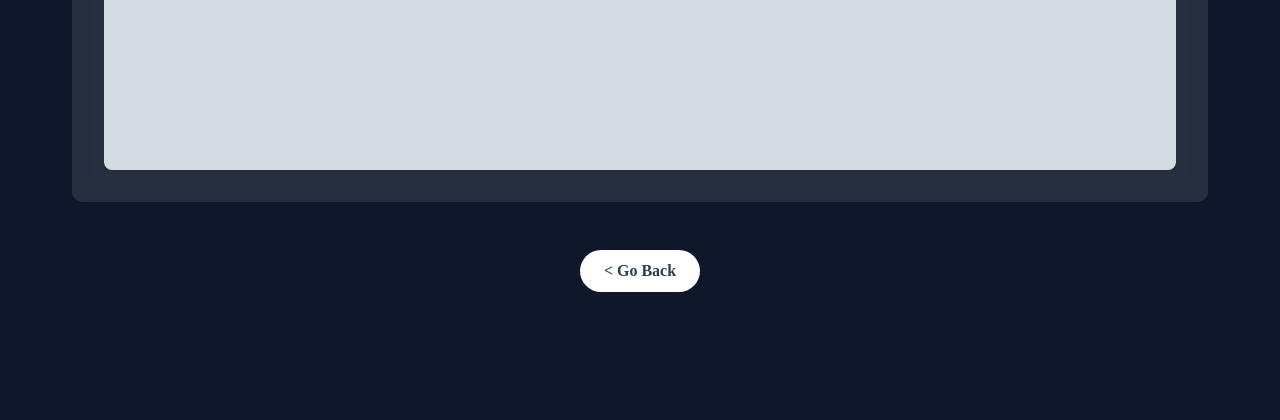
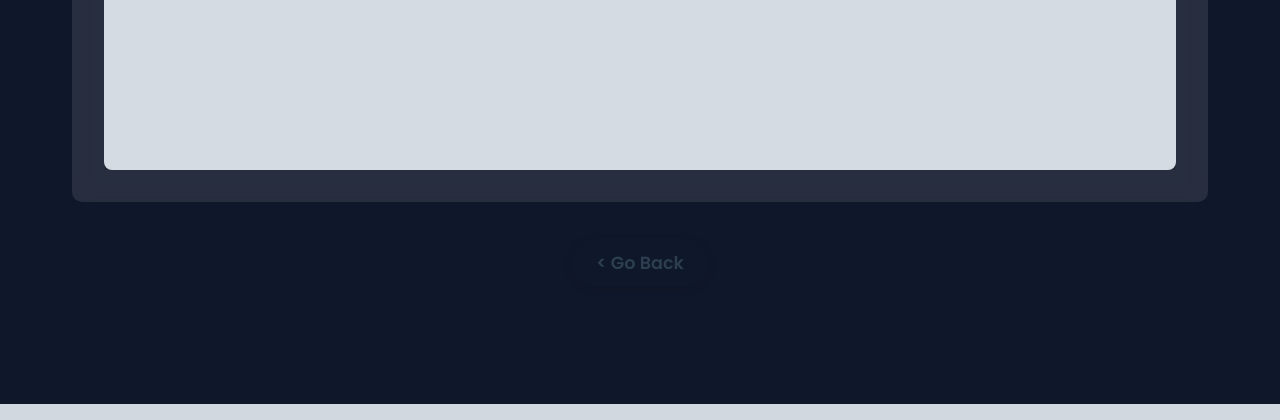
Before and after one commit to SkylarYHU/personal-portfolio-D, a Django app: page /motion-graphics/1 in a window 1280 px wide. Shown: the part 3999-4419 px from the top of the page. Run offline with Django 5.2, Linux system fonts and the light colour scheme; data comes from the database, SQL or seed files in the repository; tables that the repository leaves empty hold one stand-in row (values such as "Sample post"); grey boxes marked "Sample" are stand-in pictures.

Commit message:
Update Motion Graphics go-back button styling
- Remove display: inline-block and background-color: white
- Add font-size: 1.1rem and font-family: Poppins
- Add box-shadow: 0 2px 10px rgba(0, 0, 0, 0.1)
- Maintain existing hover effects and transitions

```diff
--- a/portfolioapp/templates/portfolioapp/motion_graphics_detail.html
+++ b/portfolioapp/templates/portfolioapp/motion_graphics_detail.html
@@ -372,14 +372,15 @@
       }
 
       .motion-graphics-detail .go-back-btn {
-        display: inline-block;
-        background-color: white;
         color: #2c3e50;
         padding: 12px 24px;
         border-radius: 25px;
         text-decoration: none;
         font-weight: 600;
+        font-size: 1.1rem;
+        font-family: "Poppins", sans-serif;
         transition: all 0.3s ease;
+        box-shadow: 0 2px 10px rgba(0, 0, 0, 0.1);
       }
 
       .motion-graphics-detail .go-back-btn:hover {
```
